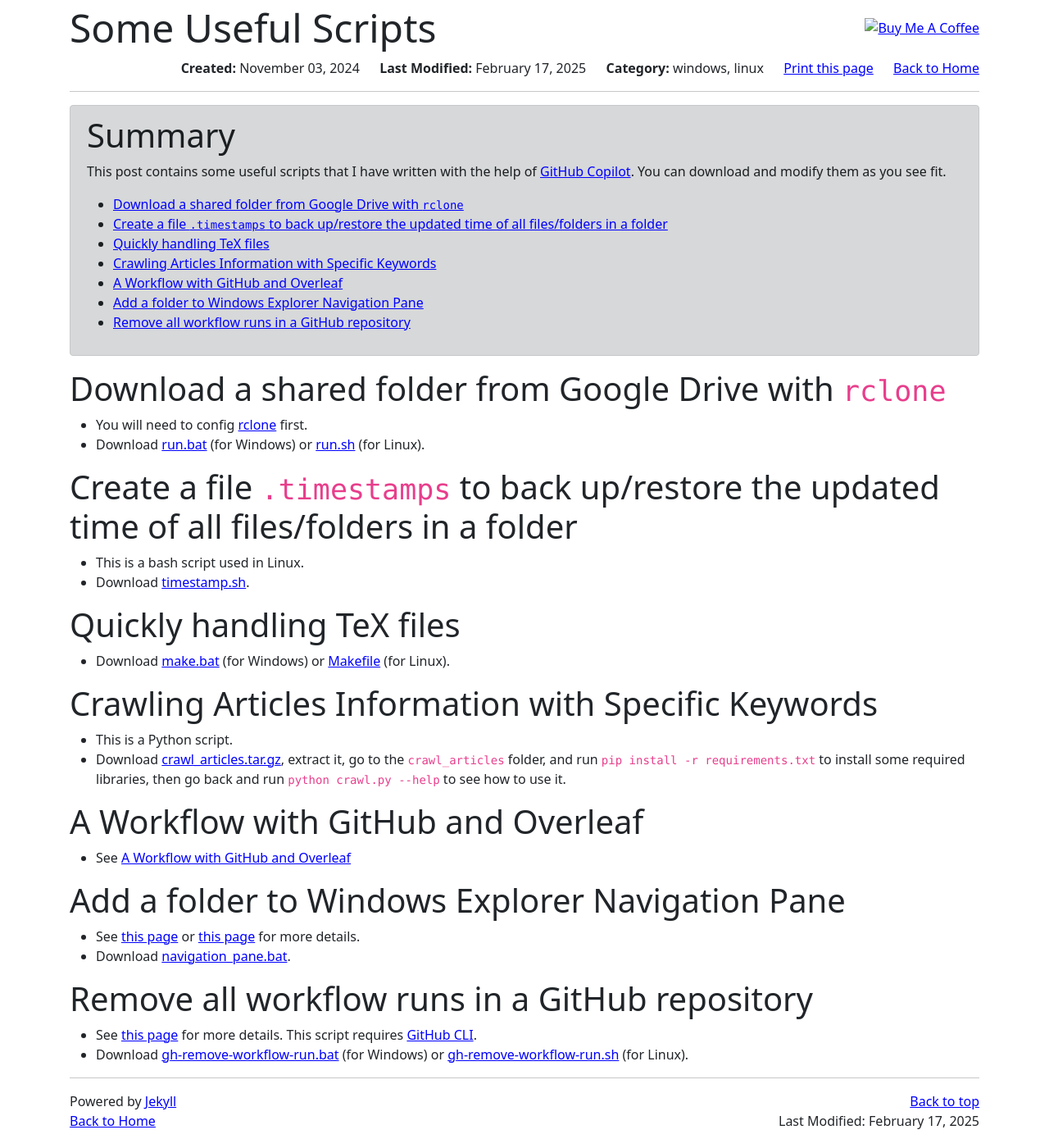
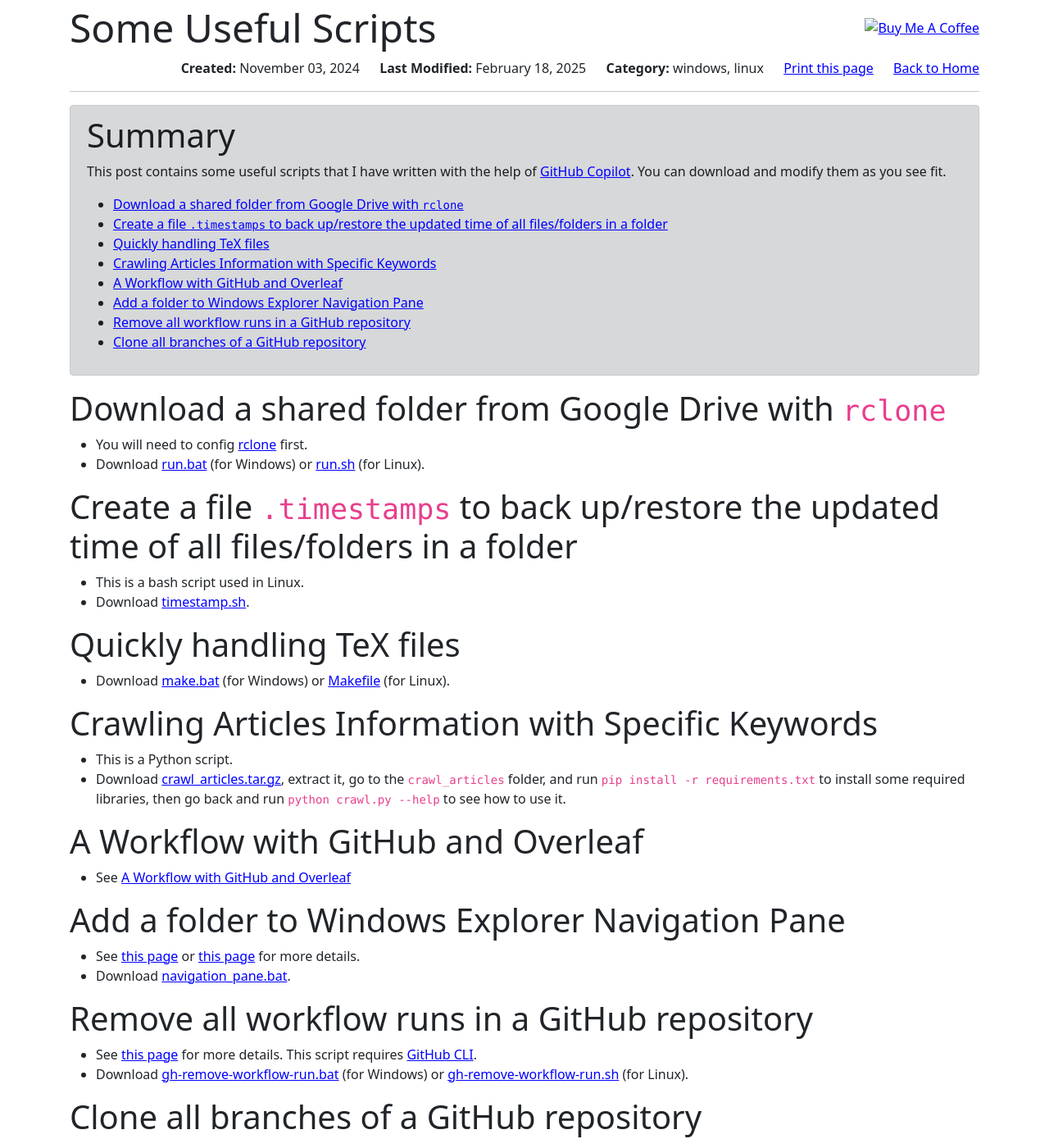
Before and after one commit to hoanganhduc/hoanganhduc.github.io, a Jekyll site: the page built from _posts/2024-11-03-some-useful-scripts.md, in a window 1280 px wide and 1400 px high. Shown: the whole window at 82% size. Built offline with Jekyll 4.4.1, drawn with Linux system fonts in a browser that asks for light colours; nearby versions of some CDN libraries; a style sheet for code colours, icons or effects is not loaded; some of the changed text lies outside the part shown.

Commit message:
Updated @ 2025-02-18  22:22:29 ICT

```diff
--- a/_posts/2024-11-03-some-useful-scripts.md
+++ b/_posts/2024-11-03-some-useful-scripts.md
@@ -6,7 +6,7 @@ categories:
   - "windows"
   - "linux"
 <!--comment: true-->
-last_modified_at: 2025-02-17
+last_modified_at: 2025-02-18
 description: This post contains some useful scripts
 keywords: scripts, windows, linux, Duc A. Hoang
 <!--published: false-->
@@ -53,3 +53,7 @@ This post contains some useful scripts that I have written with the help of [Git
 
 * See [this page](https://stackoverflow.com/questions/57927115/delete-a-workflow-from-github-actions) for more details. This script requires [GitHub CLI](https://cli.github.com/).
 * Download {% include files.html name="github/gh-remove-workflow-run.bat" text="gh-remove-workflow-run.bat" %} (for Windows) or {% include files.html name="github/gh-remove-workflow-run.sh" text="gh-remove-workflow-run.sh" %} (for Linux).
+
+# Clone all branches of a GitHub repository
+
+* Download {% include files.html name="github/gh-clone-all-branches.bat" text="gh-clone-all-branches.bat" %} (for Windows) or {% include files.html name="github/gh-clone-all-branches.sh" text="gh-clone-all-branches.sh" %} (for Linux).
```
Also changed, not shown: 4 other files.
